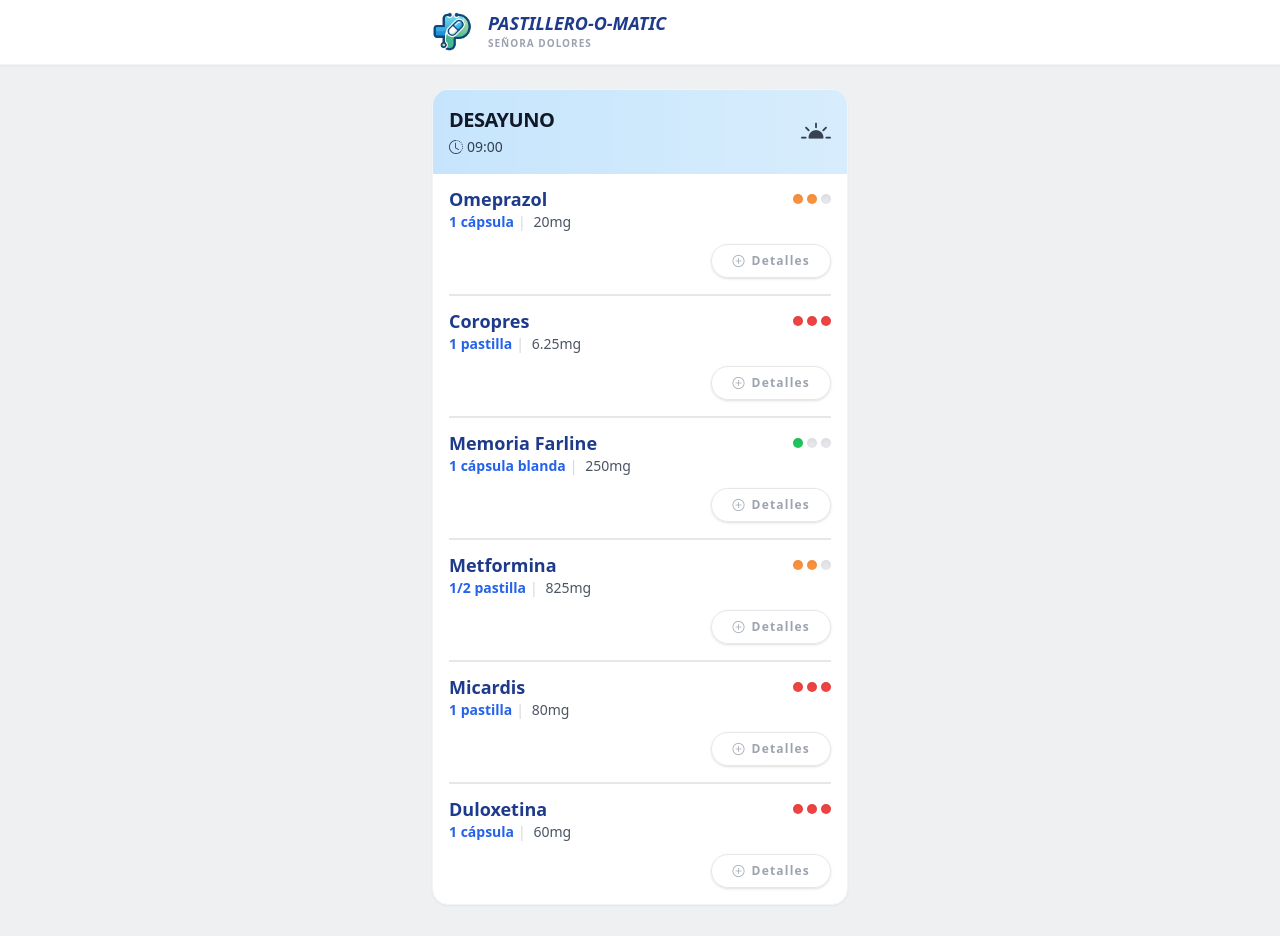
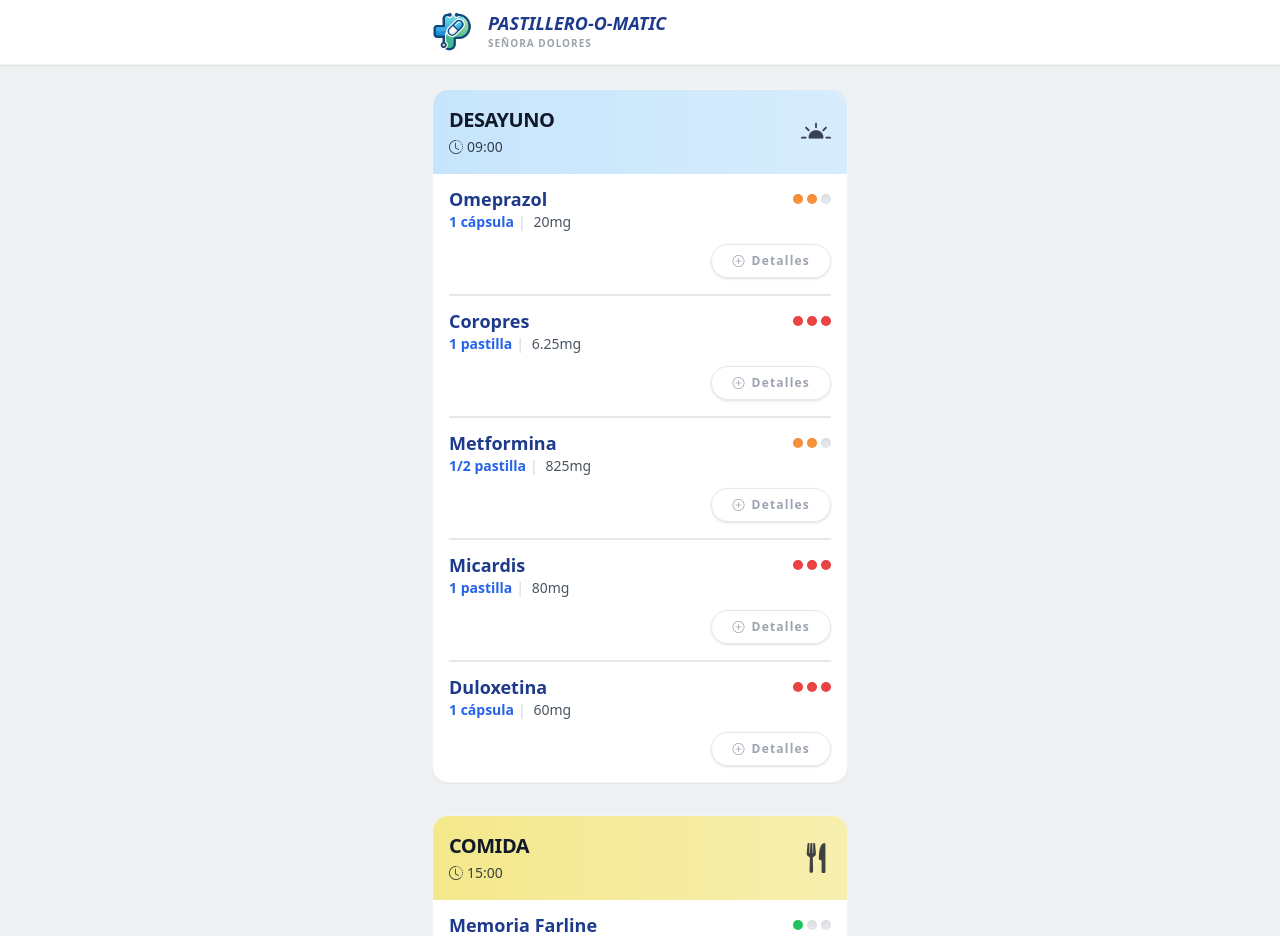
Before and after one commit to borilio/pastillero-o-matic, an Angular app: page / in a window 1280 px wide. Shown: the top 936 px of the page. Built offline with nearby package versions, Linux system fonts and the light colour scheme.

Commit message:
Refactor medication entries and update dosages
Modificada la toma del omega 3. Se juntan las dos tomas juntas en la comida (para guardar las pastillas en la nevera y hacer caso de la recomendación de uso de la caja)

```diff
--- a/src/app/data/prescripcion.ts
+++ b/src/app/data/prescripcion.ts
@@ -71,17 +71,6 @@
           observaciones: "No olvidar ninguna toma",
         },
         {
-          nombre: "Memoria Farline",
-          principioActivo: "Omega 3",
-          dosis: "250mg",
-          cantidad: "1 cápsula blanda",
-          importancia: "baja",
-          motivo: "Suplemento memoria",
-          fotoCaja: "memoria-caja.png",
-          fotoPastilla: "memoria-pastilla.png",
-          observaciones: "",
-        },
-        {
           nombre: "Metformina",
           principioActivo: "Metformina",
           dosis: "825mg",
@@ -118,10 +107,22 @@
     },
     {
       momento: "Comida",
-      hora: "14:00",
+      hora: "15:00",
       color: "#f4e88c",
       icono: "bi bi-fork-knife",
-      pastillas: []
+      pastillas: [
+          {
+          nombre: "Memoria Farline",
+          principioActivo: "Omega 3",
+          dosis: "250mg",
+          cantidad: "2 cápsulas blanda",
+          importancia: "baja",
+          motivo: "Suplemento memoria",
+          fotoCaja: "memoria-caja.png",
+          fotoPastilla: "memoria-pastilla.png",
+          observaciones: "Tomar las dos cápsulas juntas con los comida",
+        }
+      ]
     },
     {
       momento: "Tarde",
@@ -171,17 +172,6 @@
           observaciones: "",
         },
         {
-          nombre: "Memoria Farline",
-          principioActivo: "Omega 3",
-          dosis: "250mg",
-          cantidad: "1 cápsula blanda",
-          importancia: "baja",
-          motivo: "Suplemento memoria",
-          fotoCaja: "memoria-caja.png",
-          fotoPastilla: "memoria-pastilla.png",
-          observaciones: "",
-        },
-        {
           nombre: "Atorvastatina",
           principioActivo: "Atorvastatina",
           dosis: "80mg",
```
